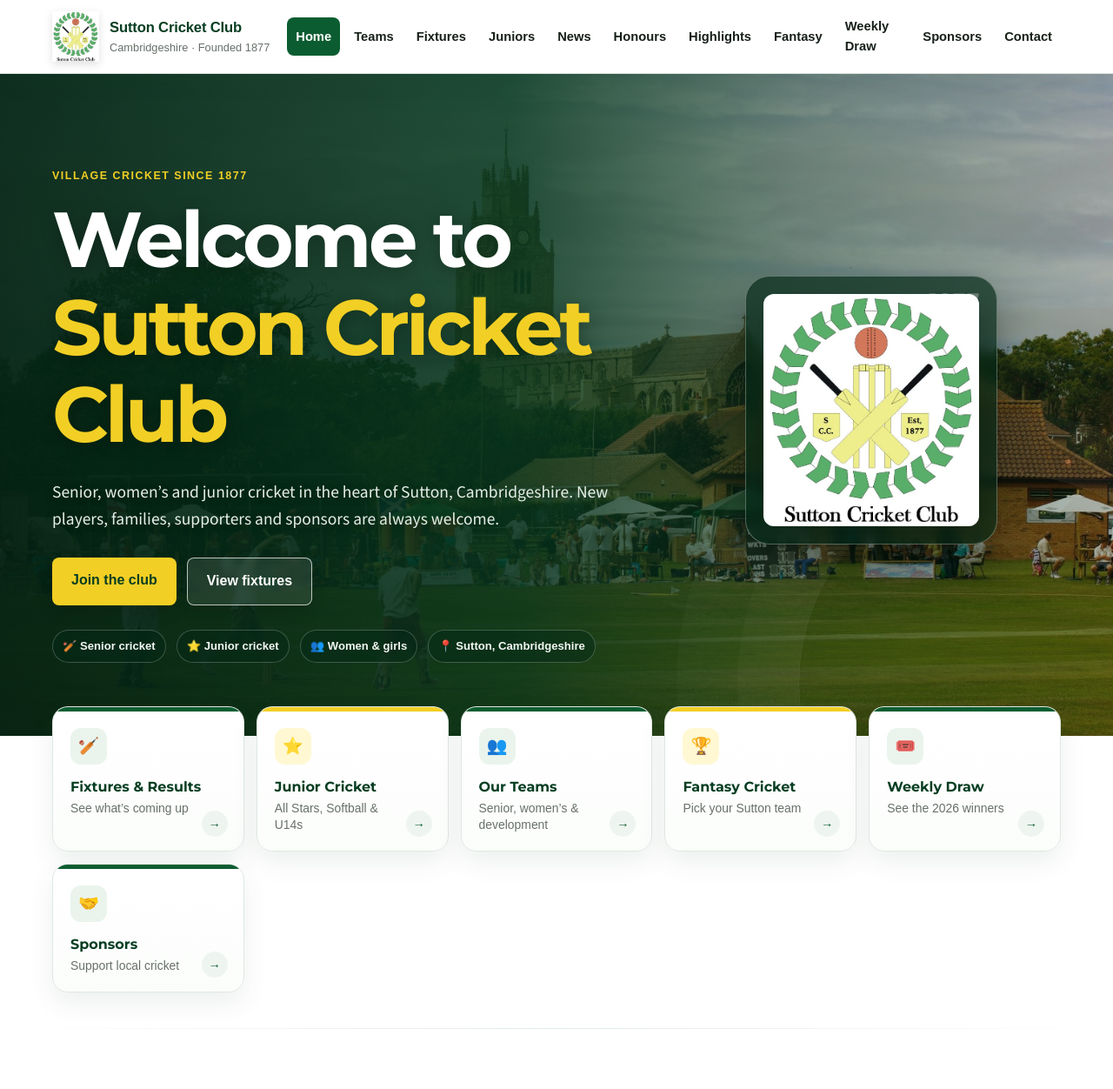
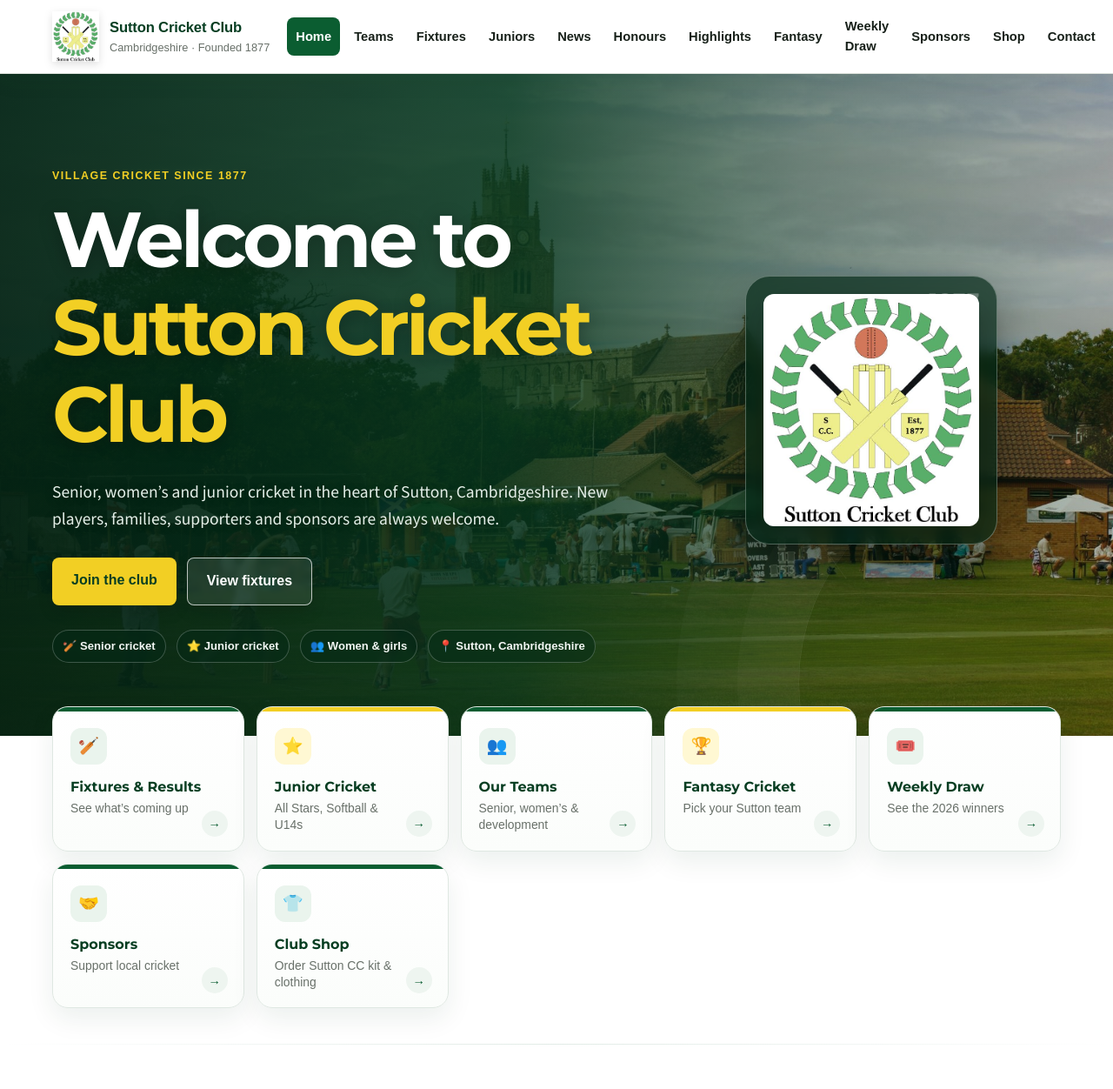
Before and after one commit to fauxy87/sutton-cricket-club, a website: page index.html in a window 1280 px wide. Shown: the top 1252 px of the page at 87% size. Drawn offline with nearby package versions, Linux system fonts and the light colour scheme.

Commit message:
Add Sutton CC club shop
* Add club shop to site navigation

* Add club shop to homepage

```diff
--- a/index.html
+++ b/index.html
@@ -27,7 +27,7 @@
 <header class="site-header"><div class="container nav-wrap"><a class="brand" href="index.html" aria-label="Sutton Cricket Club home"><img class="brand-badge" src="./assets/sutton-cc-badge.png?v=20260916-redball" alt="Sutton Cricket Club badge"><div><strong>Sutton Cricket Club</strong><span>Cambridgeshire · Founded 1877</span></div></a><button class="nav-toggle" aria-label="Open menu" aria-expanded="false">☰</button><nav class="main-nav"><a class="active" href="index.html">Home</a><a href="teams.html">Teams</a><a href="fixtures.html">Fixtures</a><a href="juniors.html">Juniors</a><a href="news.html">News</a><a href="honours.html">Honours</a><a href="gallery.html">Highlights</a><a href="fantasy.html">Fantasy</a><a href="weekly-draw.html">Weekly Draw</a><a href="sponsors.html">Sponsors</a><a href="join.html">Contact</a></nav></div></header>
 <main>
 <section class="hero" id="home"><div class="container hero-layout"><div class="hero-content"><p class="eyebrow">Village cricket since 1877</p><h1>Welcome to<br><span>Sutton Cricket Club</span></h1><p class="hero-copy">Senior, women’s and junior cricket in the heart of Sutton, Cambridgeshire. New players, families, supporters and sponsors are always welcome.</p><div class="hero-actions"><a class="btn btn-primary" href="join.html">Join the club</a><a class="btn btn-outline" href="fixtures.html">View fixtures</a></div><div class="hero-meta"><span>🏏 Senior cricket</span><span>⭐ Junior cricket</span><span>👥 Women &amp; girls</span><span>📍 Sutton, Cambridgeshire</span></div></div><div class="hero-badge-wrap"><div class="hero-badge-card"><img class="hero-badge" src="./assets/sutton-cc-badge.png?v=20260916-redball" alt="Sutton Cricket Club badge" /></div></div></div></section>
-<section class="quick-links"><div class="container quick-grid"><a class="quick-card" href="fixtures.html"><span class="quick-icon">🏏</span><strong>Fixtures &amp; Results</strong><span>See what’s coming up</span></a><a class="quick-card" href="juniors.html"><span class="quick-icon">⭐</span><strong>Junior Cricket</strong><span>All Stars, Softball &amp; U14s</span></a><a class="quick-card" href="teams.html"><span class="quick-icon">👥</span><strong>Our Teams</strong><span>Senior, women’s &amp; development</span></a><a class="quick-card" href="fantasy.html"><span class="quick-icon">🏆</span><strong>Fantasy Cricket</strong><span>Pick your Sutton team</span></a><a class="quick-card" href="weekly-draw.html"><span class="quick-icon">🎟️</span><strong>Weekly Draw</strong><span>See the 2026 winners</span></a><a class="quick-card" href="sponsors.html"><span class="quick-icon">🤝</span><strong>Sponsors</strong><span>Support local cricket</span></a></div></section>
+<section class="quick-links"><div class="container quick-grid"><a class="quick-card" href="fixtures.html"><span class="quick-icon">🏏</span><strong>Fixtures &amp; Results</strong><span>See what’s coming up</span></a><a class="quick-card" href="juniors.html"><span class="quick-icon">⭐</span><strong>Junior Cricket</strong><span>All Stars, Softball &amp; U14s</span></a><a class="quick-card" href="teams.html"><span class="quick-icon">👥</span><strong>Our Teams</strong><span>Senior, women’s &amp; development</span></a><a class="quick-card" href="fantasy.html"><span class="quick-icon">🏆</span><strong>Fantasy Cricket</strong><span>Pick your Sutton team</span></a><a class="quick-card" href="weekly-draw.html"><span class="quick-icon">🎟️</span><strong>Weekly Draw</strong><span>See the 2026 winners</span></a><a class="quick-card" href="sponsors.html"><span class="quick-icon">🤝</span><strong>Sponsors</strong><span>Support local cricket</span></a><a class="quick-card" href="https://www.mrcrickethockey.com/product-category/club-shop/sutton-cricket-club/" target="_blank" rel="noopener"><span class="quick-icon">👕</span><strong>Club Shop</strong><span>Order Sutton CC kit &amp; clothing</span></a></div></section>
 <section class="section" id="fixtures"><div class="container"><div class="section-heading"><div><p class="eyebrow dark">Around the club</p><h2>Fixtures &amp; results</h2></div><a class="text-link" href="fixtures.html">Full fixture list →</a></div><div class="fixture-grid"><article class="fixture-card" id="home-next-match"><div class="fixture-top"><span class="tag">Next match</span><span>Play-Cricket</span></div><h3>Loading fixture…</h3><p class="versus">Play-Cricket</p><p class="fixture-meta">Please wait</p></article><article class="fixture-card result" id="home-latest-result"><div class="fixture-top"><span class="tag">Recent result</span><span>Play-Cricket</span></div><h3>Loading result…</h3><p class="versus">Play-Cricket</p><p class="fixture-meta">Please wait</p></article><article class="fixture-card highlight"><div class="fixture-top"><span class="tag">Big performance</span><span>1st XI</span></div><h3>Michael Grady 127*</h3><p class="versus">Sutton 288/3 v Bluntisham</p><p class="fixture-meta">Sutton won by 201 runs</p></article></div><p id="home-play-cricket-status" class="fixture-note"></p></div></section>
 <section class="section section-alt"><div class="container"><div class="section-heading"><div><p class="eyebrow dark"><span data-current-season></span> standings</p><h2>League positions</h2></div></div><div id="home-league-positions" class="season-snapshot"><div class="season-stat"><strong>…</strong><span>Loading league positions</span></div></div></div></section>
 <section class="section"><div class="container"><div class="section-heading"><div><p class="eyebrow dark"><span data-current-season></span> statistics</p><h2>Player leaders</h2></div><a class="text-link" href="honours.html">Full statistics →</a></div><div id="home-player-leaders" class="record-feature-grid"><article class="record-feature"><span>Player statistics</span><strong>…</strong><h3>Loading</h3><p>Play-Cricket scorecards</p></article></div><p id="home-leaders-status" class="fixture-note"></p></div></section>
@@ -39,5 +39,5 @@
 <section class="cta-section" id="contact"><div class="container cta-inner"><div><p class="eyebrow">Get involved</p><h2>Play. Support. Sponsor. Volunteer.</h2><p>There’s a place for everyone at Sutton Cricket Club. Choose the route that suits you and get in touch through our official club page.</p></div><div class="contact-actions"><a class="btn btn-primary" href="join.html">Join or contact us</a><a class="btn btn-outline" href="https://suttoncc.play-cricket.com/" target="_blank" rel="noopener">Play-Cricket</a></div></div></section>
 </main>
 <footer><div class="container footer-grid"><div class="footer-brand"><div><strong>Sutton Cricket Club</strong><p>Sutton, Cambridgeshire</p><nav aria-label="Club information" style="display:flex;gap:12px;flex-wrap:wrap;margin-top:10px"><a href="committee.html">Committee</a><a href="history.html">History</a><a href="archive.html">Archive</a><a href="awards.html">Awards</a><a href="honours.html">Honours</a><a href="policies.html">Policies &amp; Safeguarding</a></nav></div></div><div><p>Founded 1877</p><p>© <span id="year"></span> Sutton Cricket Club</p></div></div></footer>
-<script src="season-config.js"></script><script src="script.js"></script><script src="match-links.js"></script><script src="home-league.js"></script><script src="home-leaders.js?v=20260918b"></script><script src="news-feed.js"></script>
+<script src="season-config.js"></script><script src="script.js?v=20260918-shop"></script><script src="match-links.js"></script><script src="home-league.js"></script><script src="home-leaders.js?v=20260918b"></script><script src="news-feed.js"></script>
 </body></html>
--- a/script.js
+++ b/script.js
@@ -1,3 +1,18 @@
+const CLUB_SHOP_URL = 'https://www.mrcrickethockey.com/product-category/club-shop/sutton-cricket-club/';
+
+// Keep the external club shop available from the main navigation on every page.
+document.querySelectorAll('.main-nav').forEach(mainNav => {
+  if (mainNav.querySelector('[data-club-shop]')) return;
+  const shopLink = document.createElement('a');
+  shopLink.href = CLUB_SHOP_URL;
+  shopLink.target = '_blank';
+  shopLink.rel = 'noopener';
+  shopLink.dataset.clubShop = 'true';
+  shopLink.textContent = 'Shop';
+  const contactLink = [...mainNav.querySelectorAll('a')].find(link => link.textContent.trim() === 'Contact');
+  mainNav.insertBefore(shopLink, contactLink || null);
+});
+
 const button = document.querySelector('.nav-toggle');
 const nav = document.querySelector('.main-nav');
 
```
